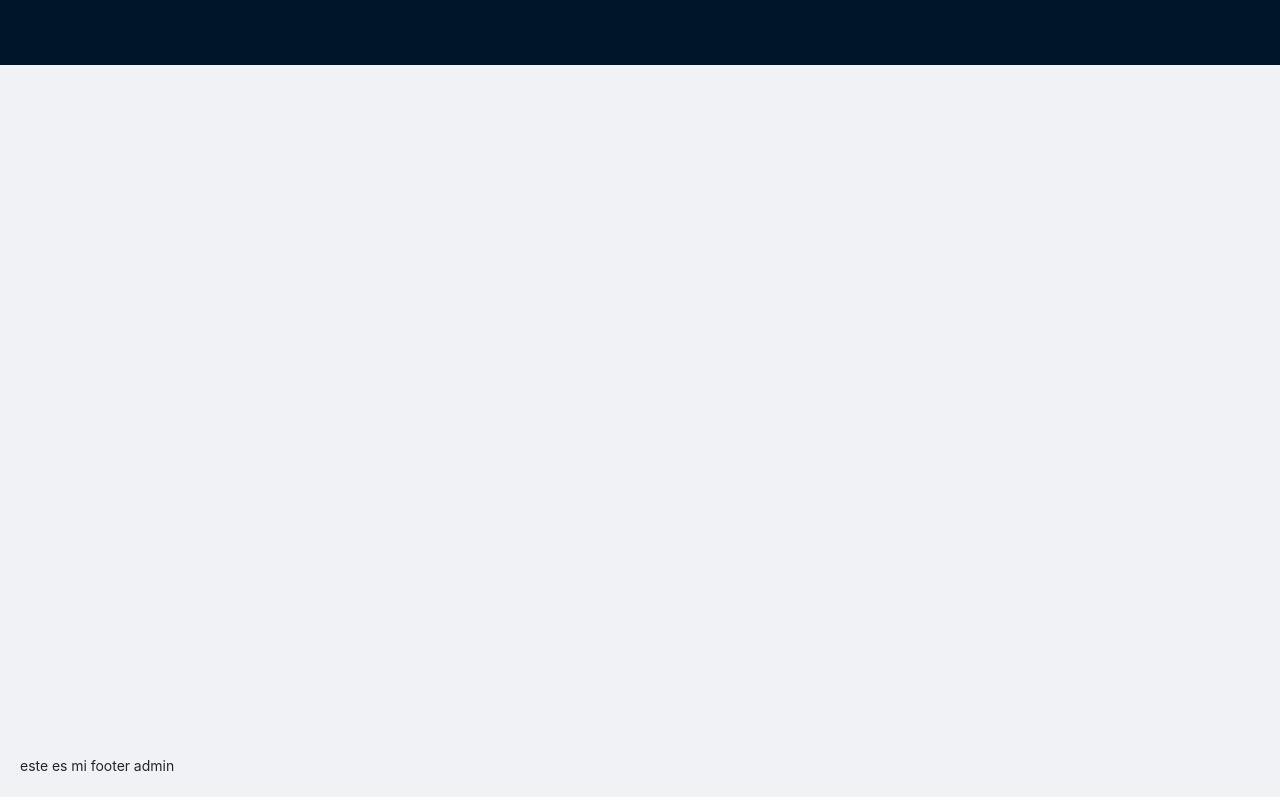
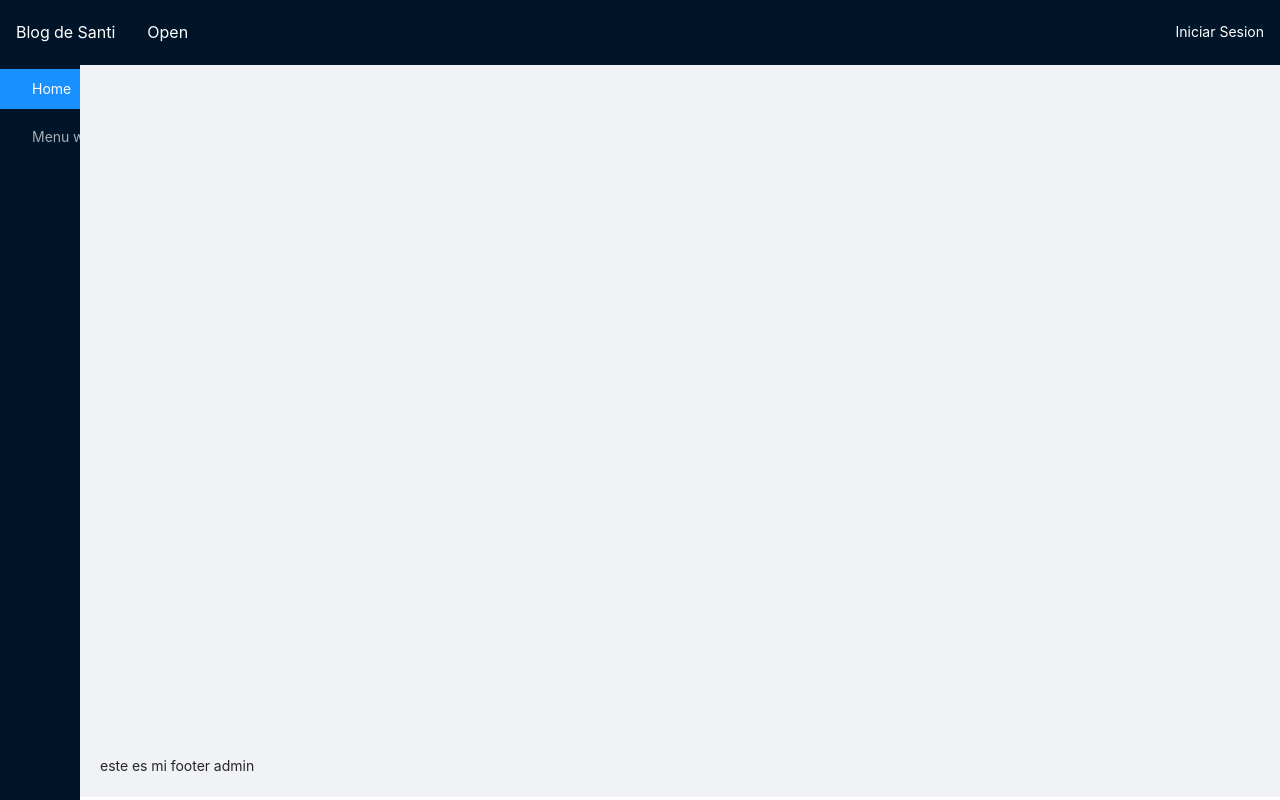
Before and after one commit to Santiagoq3/blog-react-front, a React (Create React App) app: page /admin in a window 1280 px wide. Built offline with nearby package versions, Linux system fonts and the light colour scheme.

Commit message:
controyendo ui

```diff
--- /dev/null
+++ b/src/components/admin/MenuTop.js
@@ -0,0 +1,20 @@
+import React from 'react'
+import "./menutop.scss"
+import {Button,Icon} from "antd"
+export const MenuTop = ({menuIsOpen,setmenuIsOpen}) => {
+  return (
+    <div className='menutop'>
+        <div className='menutop-left'>
+            <span>Blog de Santi</span>
+            <Button type='link' onClick={()=> setmenuIsOpen(menuIsOpen = !menuIsOpen)}>
+                Open
+            </Button>
+        </div>
+        <div className='menutop-right'>
+            <Button type='link'>
+                Iniciar Sesion
+            </Button>
+        </div>
+    </div>
+  )
+}
--- /dev/null
+++ b/src/components/admin/Sidebar.js
@@ -0,0 +1,24 @@
+
+import React from 'react'
+import { Link } from 'react-router-dom';
+import { Layout,Menu } from 'antd';
+
+import "./sidebar.scss"
+
+export const Sidebar = ({menuCollapsed}) => {
+
+    const {Sider} = Layout
+  return (
+    <Sider className='admin-sider' collapsed={menuCollapsed}>
+        <Menu theme='dark' mode='inline' defaultSelectedKeys={["1"]} >
+            <Menu.Item key="1" >
+                <Link to="/admin">Home</Link>
+
+            </Menu.Item>
+            <Menu.Item key="2" >
+                <Link to="/admin">Menu web</Link>
+            </Menu.Item>
+        </Menu>
+    </Sider>
+  )
+}
--- /dev/null
+++ b/src/components/admin/menutop.scss
@@ -0,0 +1,26 @@
+@import "../../scss/index.scss";
+
+
+.menutop{
+    display: flex;
+
+    button{
+        background-color: transparent;
+        color:$font-light;
+
+    }
+
+   &-left{
+       span{
+           width: 200;
+           font-size: 1rem;
+           color: #fff;
+           margin-left: 1em;
+       }
+   }
+
+   &-right{
+       position: absolute;
+       right: 0;
+   }
+}
--- /dev/null
+++ b/src/components/admin/sidebar.scss
@@ -0,0 +1,11 @@
+@import "../../scss/index.scss";
+
+
+.admin-sider{
+    overflow: auto;
+    height: 100vh;
+    position: fixed;
+    left: 0;
+    top: 65px;
+
+}
--- a/src/layouts/LayoutAdmin.js
+++ b/src/layouts/LayoutAdmin.js
@@ -1,16 +1,21 @@
-import React from 'react'
+import React,{useState} from 'react'
 import { Layout } from 'antd';
 import { Outlet } from 'react-router-dom';
 import "./layoutadmin.scss"
+import { MenuTop } from '../components/admin/MenuTop';
+import { Sidebar } from '../components/admin/Sidebar';
 export const LayoutAdmin = () => {
 
     const {Header,Content,Footer,Sider} = Layout
+
+
+    const [menuIsOpen, setmenuIsOpen] = useState(true)
   return (
     <Layout>
-        {/* sider */}
-        <Layout className='layout-admin'>
+        <Sidebar menuCollapsed={menuIsOpen} />
+        <Layout className='layout-admin' style={{marginLeft: menuIsOpen  ? "80px" : "200px"}}>
             <Header className='layout-admin__header'>
-                {/* to do */}
+                <MenuTop setmenuIsOpen={setmenuIsOpen} menuIsOpen={menuIsOpen}/>
             </Header>
             <Content className='layout-admin__content'>
                 <Outlet />
```
